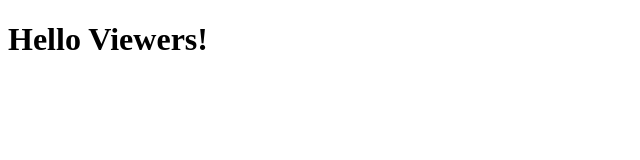
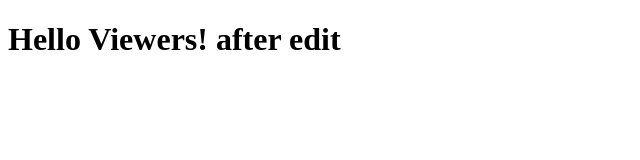
Before and after one commit to jahnaviK64/Coursera-HTML, a plain HTML site: page website/index.html in a window 1280 px wide. Shown: the whole page, without its empty margins (0-640 px from the left). Drawn offline with Linux system fonts and the light colour scheme.

Commit message:
minor changes

```diff
--- a/website/index.html
+++ b/website/index.html
@@ -4,7 +4,7 @@
 	<title>Coursera Website!</title>
 </head>
 <body>
-<h1>Hello Viewers!</h1>
+<h1>Hello Viewers! after edit</h1>
 
 </body>
 </html>
```
